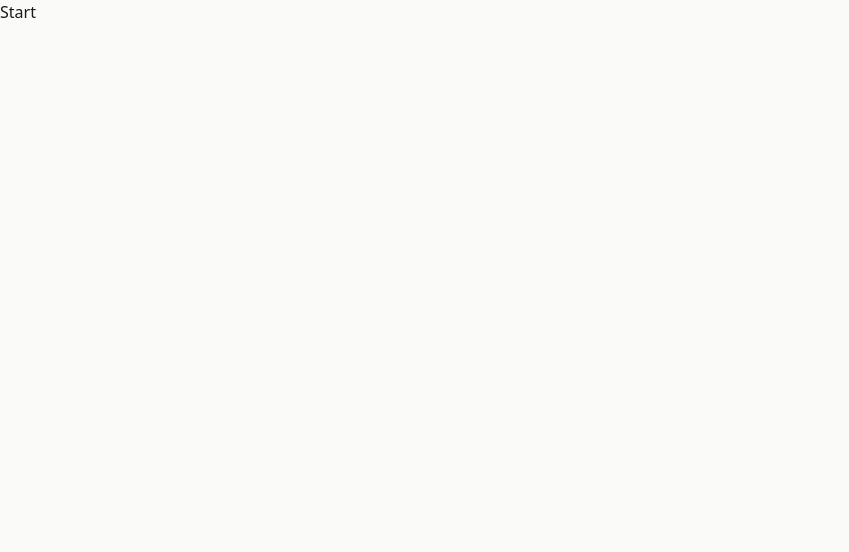
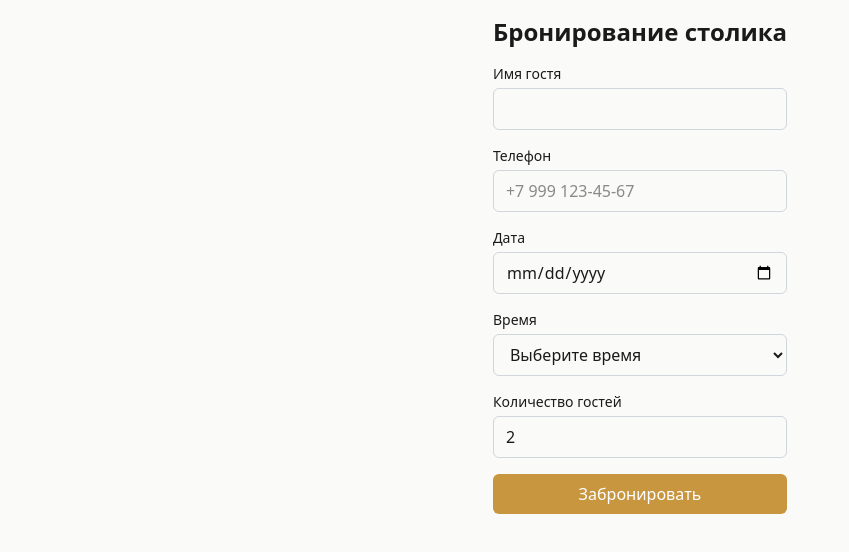
Before and after one commit to XXXVZ/svr, a Next.js app: page / in a window 1280 px wide. Shown: the top 552 px of the page, without its empty margins (0-849 px from the left). Built offline with nearby package versions, Linux system fonts and the light colour scheme.

Commit message:
create form component, form-field and validate

```diff
--- a/package.json
+++ b/package.json
@@ -15,7 +15,8 @@
   "dependencies": {
     "next": "16.2.9",
     "react": "19.2.4",
-    "react-dom": "19.2.4"
+    "react-dom": "19.2.4",
+    "react-hook-form": "^7.80.0"
   },
   "devDependencies": {
     "@tailwindcss/postcss": "^4",
--- a/src/app/page.tsx
+++ b/src/app/page.tsx
@@ -1,3 +1,11 @@
+'use client';
+import { BookingForm } from '@/components/BookingForm/BookingForm';
+
 export default function Home() {
-  return <h1>Start</h1>;
+  return (
+    <main className='mx-auto max-w-md p-4'>
+      <h1 className='mb-4 text-2xl font-semibold'>Бронирование столика</h1>
+      <BookingForm status='idle' onSubmit={(data) => console.log(data)} />
+    </main>
+  );
 }
--- /dev/null
+++ b/src/components/BookingForm/BookingForm.tsx
@@ -0,0 +1,116 @@
+'use client';
+
+import { useForm } from 'react-hook-form';
+import type { BookingFormData, BookingStatus } from '@/types/booking';
+import {
+  TIME_SLOTS,
+  validateName,
+  validatePhone,
+  validateDate,
+  validateTime,
+  validateGuests,
+} from '@/utils/validations';
+import { FormField } from '../FormField/FormField';
+
+interface BookingFormProps {
+  status: BookingStatus;
+  onSubmit: (data: BookingFormData) => void;
+}
+
+function inputClass(hasError: boolean) {
+  return [
+    'rounded-md border px-3 py-2 outline-none',
+    'focus:border-accent',
+    hasError ? 'border-red-500' : 'border-gray-300',
+  ].join(' ');
+}
+
+export function BookingForm({ status, onSubmit }: BookingFormProps) {
+  const {
+    register,
+    handleSubmit,
+    formState: { errors },
+  } = useForm<BookingFormData>({
+    mode: 'onBlur',
+    defaultValues: { name: '', phone: '', date: '', time: '', guests: 2 },
+  });
+
+  const isLoading = status === 'loading';
+
+  return (
+    <form
+      onSubmit={handleSubmit(onSubmit)}
+      noValidate
+      className='flex flex-col gap-4'
+    >
+      <FormField label='Имя гостя' htmlFor='name' error={errors.name?.message}>
+        <input
+          id='name'
+          type='text'
+          className={inputClass(!!errors.name)}
+          {...register('name', { validate: (v) => validateName(v) ?? true })}
+        />
+      </FormField>
+
+      <FormField label='Телефон' htmlFor='phone' error={errors.phone?.message}>
+        <input
+          id='phone'
+          type='tel'
+          placeholder='+7 999 123-45-67'
+          className={inputClass(!!errors.phone)}
+          {...register('phone', { validate: (v) => validatePhone(v) ?? true })}
+        />
+      </FormField>
+
+      <FormField label='Дата' htmlFor='date' error={errors.date?.message}>
+        <input
+          id='date'
+          type='date'
+          className={inputClass(!!errors.date)}
+          {...register('date', { validate: (v) => validateDate(v) ?? true })}
+        />
+      </FormField>
+
+      <FormField label='Время' htmlFor='time' error={errors.time?.message}>
+        <select
+          id='time'
+          className={inputClass(!!errors.time)}
+          {...register('time', { validate: (v) => validateTime(v) ?? true })}
+        >
+          <option value=''>Выберите время</option>
+          {TIME_SLOTS.map((slot) => (
+            <option key={slot} value={slot}>
+              {slot}
+            </option>
+          ))}
+        </select>
+      </FormField>
+
+      <FormField
+        label='Количество гостей'
+        htmlFor='guests'
+        error={errors.guests?.message}
+      >
+        <input
+          id='guests'
+          type='number'
+          min={1}
+          max={12}
+          className={inputClass(!!errors.guests)}
+          {...register('guests', {
+            valueAsNumber: true,
+            validate: (v) => validateGuests(v) ?? true,
+          })}
+        />
+      </FormField>
+
+      <button
+        type='submit'
+        disabled={isLoading}
+        className='rounded-md bg-accent px-4 py-2 font-medium text-white disabled:opacity-60'
+      >
+        Забронировать
+      </button>
+    </form>
+  );
+}
--- /dev/null
+++ b/src/components/FormField/FormField.tsx
@@ -0,0 +1,22 @@
+interface FormFieldProps {
+  label: string;
+  htmlFor: string;
+  error?: string;
+  children: React.ReactNode;
+}
+
+export function FormField({ label, htmlFor, error, children }: FormFieldProps) {
+  return (
+    <div className='flex flex-col gap-1'>
+      <label htmlFor={htmlFor} className='text-sm font-medium'>
+        {label}
+      </label>
+      {children}
+      {error && (
+        <p role='alert' className='text-sm text-red-600'>
+          {error}
+        </p>
+      )}
+    </div>
+  );
+}
```
Also changed, not shown: 1 other file (tests, documents, lock files or other folders).
